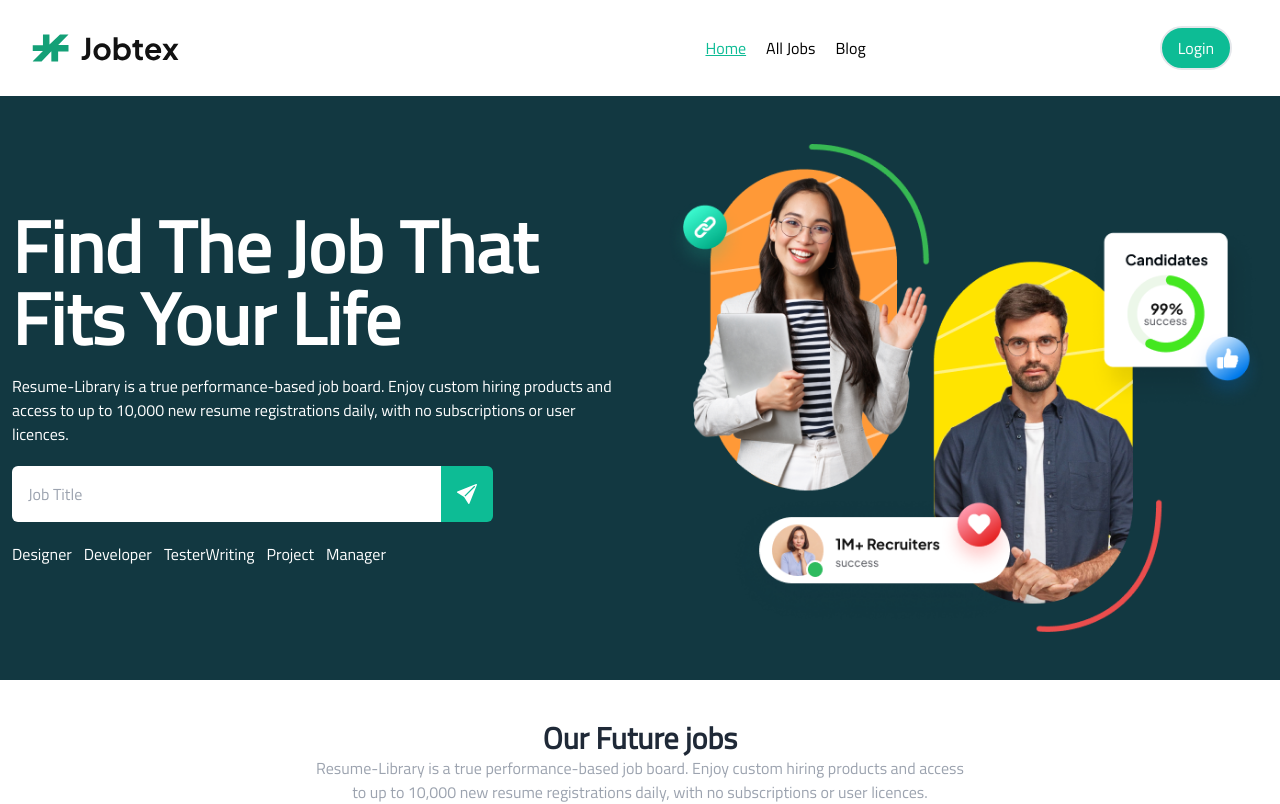
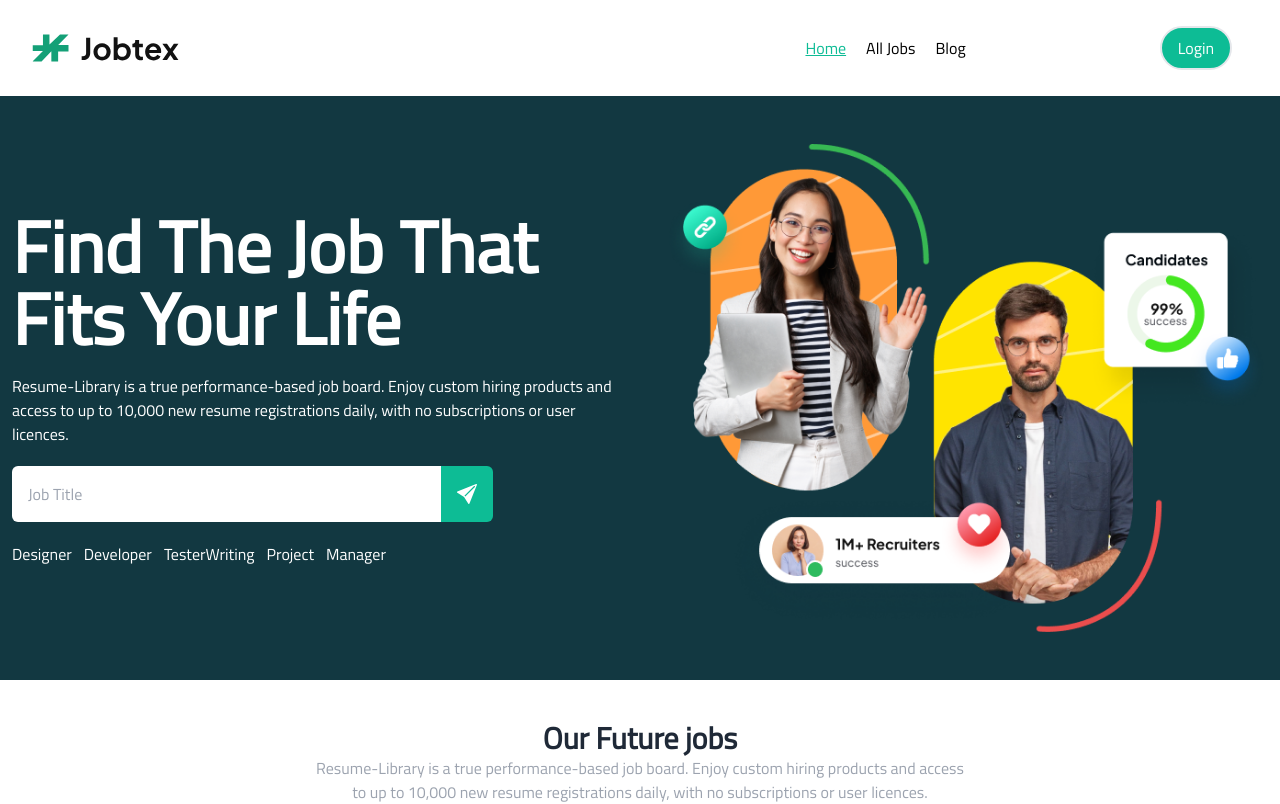
Before and after one commit to Rony-Ahmed6245/Job-seeking-website-FA11, a React (Vite) app: page / in a window 1280 px wide. Shown: the top 804 px of the page. Built offline with nearby package versions, Linux system fonts and the light colour scheme; no server answers.

Commit message:
some bug soluitions

```diff
--- a/src/components/Navbar/Navbar.jsx
+++ b/src/components/Navbar/Navbar.jsx
@@ -123,11 +123,11 @@ const Navbar = () => {
                                 <label tabIndex={1} className="btn btn-ghost lg:hidden flex-col ">
                                     <svg xmlns="http://www.w3.org/2000/svg" className="h-[50px] text-black w-[50px]" fill="none" viewBox="0 0 24 24" stroke="currentColor"><path strokeLinecap="round" strokeLinejoin="round" strokeWidth="2" d="M4 6h16M4 12h8m-8 6h16" /></svg>
                                 </label>
-                                <ul tabIndex={0} className=" menus menu-sm dropdown-content bg-white  py-6 border z-[10]   px-4  -left-20 ">
+                                <ul tabIndex={0} className=" menus menu-sm dropdown-content space-y-4 py-10 rounded  bg-white design   z-[10]    -left-20 ">
                                     <p className=" px-3">{home}</p>
                                     <p className="uppercase  px-3">{alljobs}</p>
                                     <p className="uppercase  px-3">{blog}</p>
-                                    <li className="">
+                                    <li className="space-y-4">
                                         {
                                             user ? <>
                                                 <p className="uppercase  px-3">{appliedJobs}</p>
@@ -149,7 +149,7 @@ const Navbar = () => {
                         </div>
                         <div className="navbar-center hidden lg:flex">
                             <ul className=" menu-horizontal flex items-center px-4 gap-2 lg:gap-5  text-white font-medium md:font-bold">
-                                <div className="ml-auto gap-5 flex md:mx-[100px] lg:mx-[250px] font-medium">
+                                <div className="ml-auto gap-5 flex md:mx-[80px] lg:mx-[150px] font-medium">
                                     <li className="">{home}</li>
                                     <li className="">{alljobs}</li>
                                     <li className="">{blog}</li>
```
